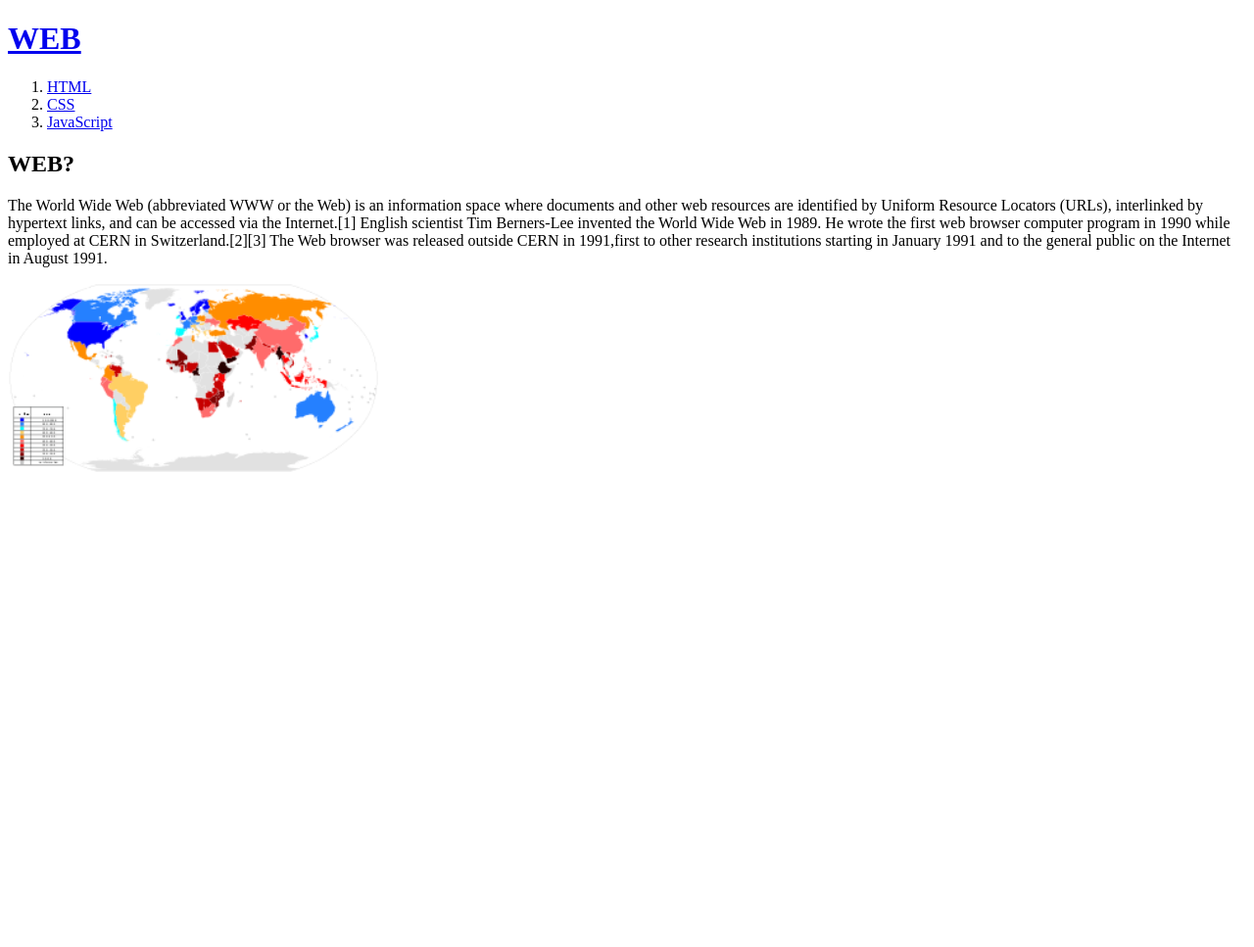
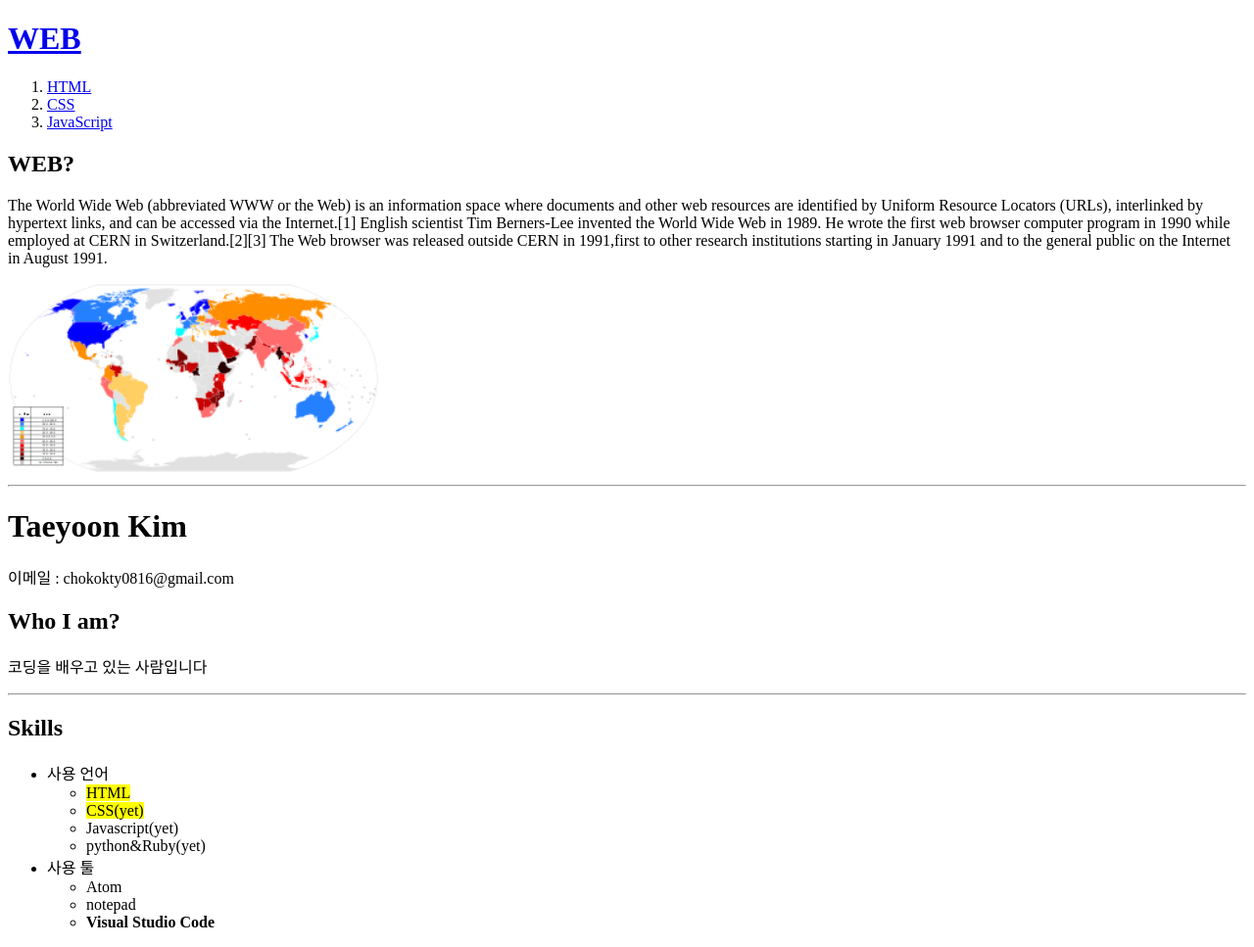
Before and after one commit to Chokoty/project_web1, a plain HTML site: page index.html in a window 1280 px wide. Shown: the whole page at 98% size. Before the commit the page ends 800 px from the top, so only its background shows below. Drawn offline with Linux system fonts and the light colour scheme.

Commit message:
add my intro

```diff
--- a/index.html
+++ b/index.html
@@ -27,5 +27,31 @@
   on the Internet in August 1991.
   </p>
   <img src="Web_Index.svg.png" width="30%">
+  <hr>
+  <h1>Taeyoon Kim</h1>
+	<p>이메일 : chokokty0816@gmail.com</p>
+	<h2>Who I am?</h2>
+	<p> 코딩을 배우고 있는 사람입니다</p>
+	<hr>
+	<h2>Skills</h2>
+	<ul>
+		<li>
+			사용 언어
+			<ul>
+				<li><mark>HTML</mark></li>
+				<li><mark>CSS(yet)</mark></li>
+				<li>Javascript(yet)</li>
+				<li>python&Ruby(yet)</li>
+			</ul>
+		</li>
+		<li>
+			사용 툴
+			<ul>
+				<li>Atom</li>
+				<li>notepad</li>
+				<li><b>Visual Studio Code</b></li>
+			</ul>
+		</li>
+	</ul>
 </body>
 </html>
```
